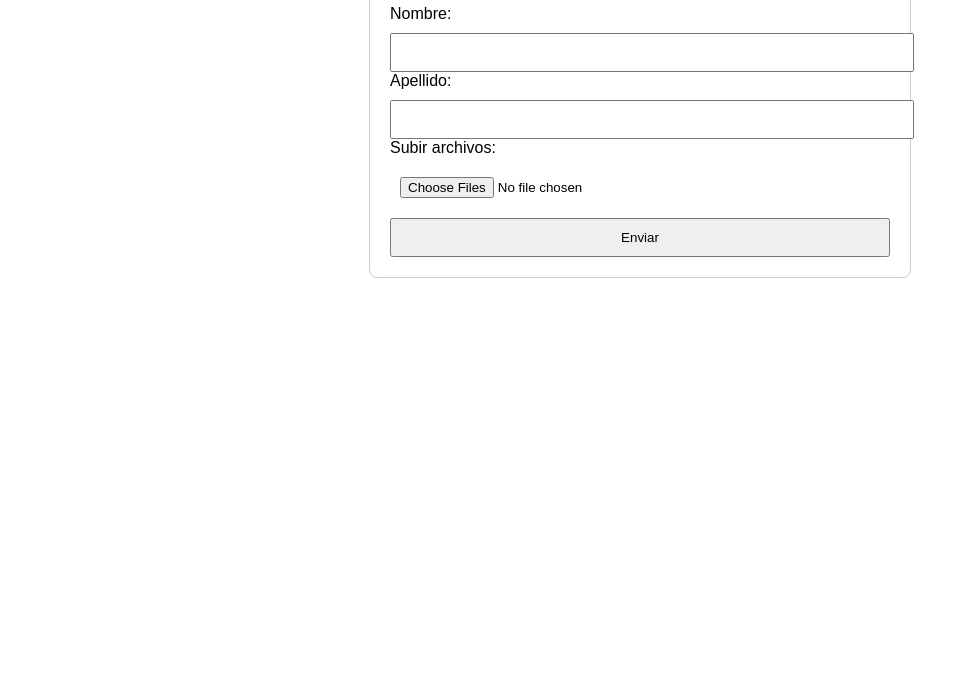
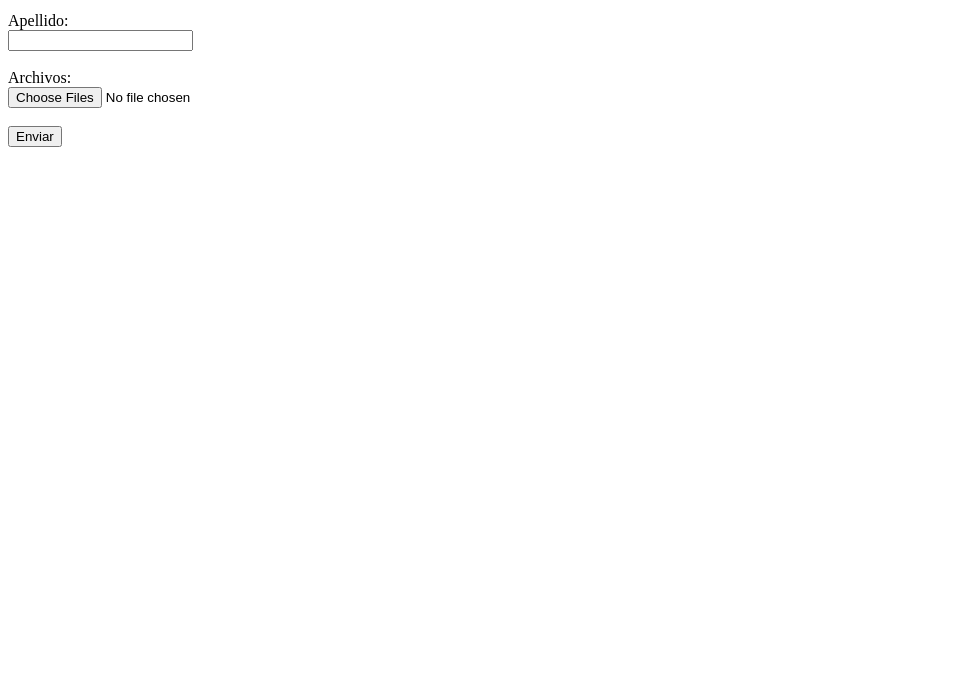
Before and after one commit to hectorjaviermorenoh/declaracion, a plain HTML site: page index.html in a window 1280 px wide. Shown: the part 112-800 px from the top of the page, without its empty margins (0-969 px from the left). Drawn offline with Linux system fonts and the light colour scheme.

Commit message:
Update index.html
byhythty

```diff
--- a/index.html
+++ b/index.html
@@ -1,84 +1,29 @@
 <!DOCTYPE html>
 <html lang="es">
 <head>
-  <meta charset="UTF-8" />
-  <meta name="viewport" content="width=device-width, initial-scale=1.0"/>
+  <meta charset="UTF-8">
   <title>Formulario de Declaración</title>
-  <style>
-    body {
-      font-family: sans-serif;
-      padding: 20px;
-      display: flex;
-      justify-content: center;
-    }
-    form {
-      border: 1px solid #ccc;
-      padding: 20px;
-      border-radius: 8px;
-      width: 100%;
-      max-width: 500px;
-    }
-    input, button {
-      width: 100%;
-      margin-top: 10px;
-      padding: 10px;
-    }
-    .error {
-      color: red;
-      margin-top: 10px;
-    }
-    .success {
-      color: green;
-      margin-top: 10px;
-    }
-  </style>
 </head>
 <body>
 
-  <form id="formulario">
-    <h2>Formulario de Declaración</h2>
+  <h2>Formulario de Declaración</h2>
 
-    <label>Nombre:</label>
-    <input type="text" name="nombre" required />
+  <form action="https://script.google.com/macros/s/AKfycbwcU_8GXdhCTw1WXRcC3Ia3x4YSA7aFcDbL5Fk9P0Cru_OAKrfHFL65D7aTzpB7XRUx7Q/exec"
+        method="POST"
+        enctype="multipart/form-data"
+        target="_blank"> <!-- Abrir en otra pestaña para evitar CORS -->
 
-    <label>Apellido:</label>
-    <input type="text" name="apellido" required />
+    <label>Nombre:</label><br>
+    <input type="text" name="nombre" required><br><br>
 
-    <label>Subir archivos:</label>
-    <input type="file" name="archivos[]" multiple />
+    <label>Apellido:</label><br>
+    <input type="text" name="apellido" required><br><br>
 
-
+    <label>Archivos:</label><br>
+    <input type="file" name="archivos[]" multiple><br><br>
 
     <button type="submit">Enviar</button>
-
-    <div id="respuesta"></div>
   </form>
-
-  <script>
-    const form = document.getElementById("formulario");
-    const respuesta = document.getElementById("respuesta");
-
-    form.addEventListener("submit", async (e) => {
-      e.preventDefault();
-
-      const formData = new FormData(form);
-
-      try {
-        const res = await fetch("https://appexternaarchivos.manzjulio064.workers.dev/", {
-          method: "POST",
-          body: formData
-          // ✅ NO pongas Content-Type, el navegador lo hace automáticamente
-        });
-
-        const data = await res.json();
-
-        respuesta.innerHTML = `<div class="success">✅ ${data.message || 'Enviado correctamente'}</div>`;
-      } catch (err) {
-        console.error(err);
-        respuesta.innerHTML = `<div class="error">❌ Error: ${err.message}</div>`;
-      }
-    });
-  </script>
 
 </body>
 </html>
```
